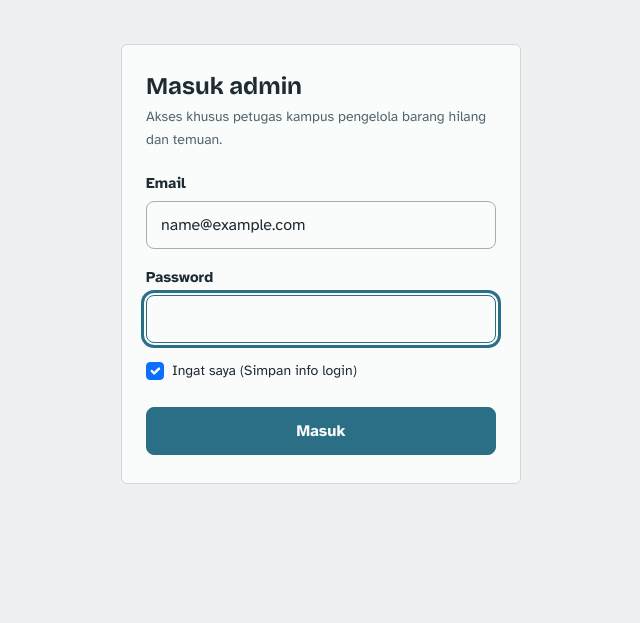
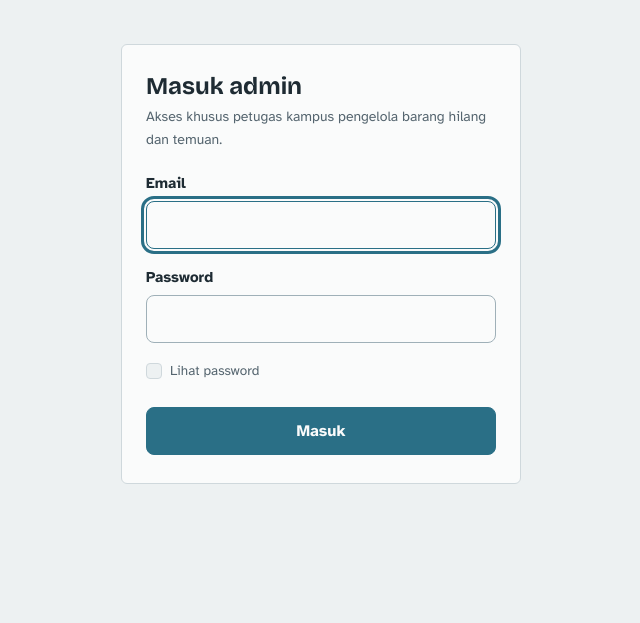
Before and after one commit to akbar450/TemuKembali, a Laravel app: template resources/views/admin/login.blade.php in a window 1280 px wide. Shown: the part 56-679 px from the top of the page, without its empty margins (319-959 px from the left). Run offline with Laravel 12, Linux system fonts and the light colour scheme; the template is opened without the code that fills it: most values are stand-ins (such as "Sample title", 1, 10 or a date in 2020).

Commit message:
feat(auth): optimasi form login untuk browser autofill dan tambah lihat password

```diff
--- a/resources/views/admin/login.blade.php
+++ b/resources/views/admin/login.blade.php
@@ -17,7 +17,7 @@
                     </div>
                 @endif
 
-                <form action="{{ route('admin.login.submit') }}" method="POST" data-prevent-double-submit>
+                <form action="{{ route('admin.login.submit') }}" method="POST" autocomplete="on">
                     @csrf
 
                     <div class="form-group mb-3">
@@ -25,10 +25,10 @@
                         <input type="email"
                                id="email"
                                name="email"
-                               value="{{ old('email', $rememberedEmail ?? '') }}"
+                               value="{{ old('email') }}"
                                class="form-control @error('email') is-invalid @enderror"
                                required
-                               {{ empty($rememberedEmail) ? 'autofocus' : '' }}
+                               autofocus
                                autocomplete="username">
                     </div>
 
@@ -39,21 +39,19 @@
                                name="password"
                                class="form-control"
                                required
-                               {{ !empty($rememberedEmail) ? 'autofocus' : '' }}
                                autocomplete="current-password">
                     </div>
 
-                    <div class="form-check mb-4 d-flex align-items-center gap-2">
-                        <input class="form-check-input mt-0"
-                               type="checkbox"
-                               name="remember"
-                               id="remember"
-                               value="1"
-                               {{ old('remember', !empty($rememberedEmail)) ? 'checked' : '' }}
-                               style="cursor: pointer; width: 18px; height: 18px;">
-                        <label class="form-check-label mb-0" for="remember" style="font-size: 14px; color: var(--tinta); cursor: pointer; user-select: none;">
-                            Ingat saya (Simpan info login)
-                        </label>
+                    <div class="d-flex align-items-center justify-content-between mb-4">
+                        <div class="form-check d-flex align-items-center gap-2 m-0">
+                            <input class="form-check-input mt-0"
+                                   type="checkbox"
+                                   id="togglePassword"
+                                   style="cursor: pointer; width: 16px; height: 16px;">
+                            <label class="form-check-label" for="togglePassword" style="font-size: 13.5px; color: var(--tinta-redup); cursor: pointer; user-select: none;">
+                                Lihat password
+                            </label>
+                        </div>
                     </div>
 
                     <button type="submit" class="btn btn-tk-utama w-100">
@@ -64,3 +62,17 @@
         </div>
     </div>
 @endsection
+
+@push('scripts')
+<script>
+    document.addEventListener('DOMContentLoaded', function () {
+        const toggleBtn = document.getElementById('togglePassword');
+        const passInput = document.getElementById('password');
+        if (toggleBtn && passInput) {
+            toggleBtn.addEventListener('change', function () {
+                passInput.type = this.checked ? 'text' : 'password';
+            });
+        }
+    });
+</script>
+@endpush
```
Also changed, not shown: app/Http/Controllers/Admin/AuthController.php (+4 -15 lines), tests/Feature/AdminTest.php (+6 -18 lines).
